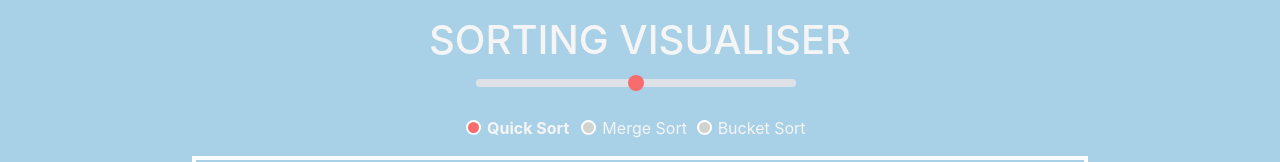
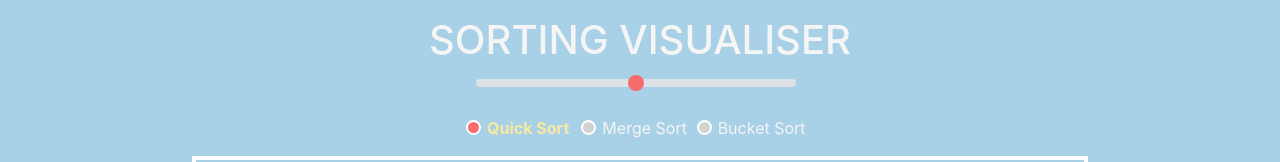
Before and after one commit to russellcxl/sorting-visualiser, a website: page index.html in a window 1280 px wide. Shown: the top 162 px of the page. Drawn offline with nearby package versions, Linux system fonts and the light colour scheme.

Commit message:
minor edit

```diff
--- a/style.css
+++ b/style.css
@@ -106,7 +106,7 @@ input[type='radio']:checked:after {
 }
 
 input[type='radio']:checked + label {
-    /* color: #f8e9a1; */
+    color: #f8e9a1;
     font-weight: bold;
 }
 
```
